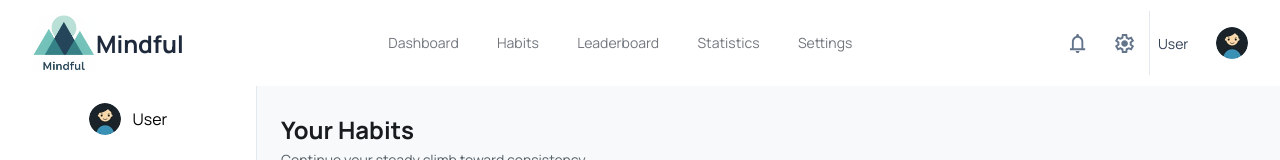
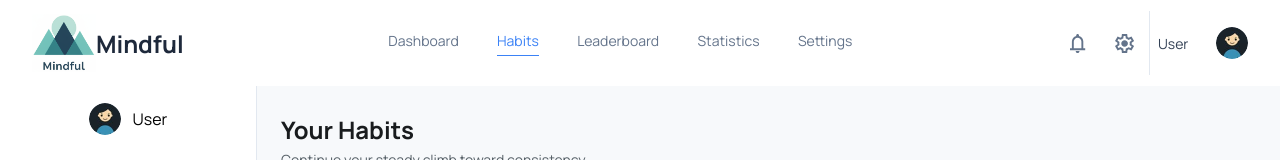
Before and after one commit to YaSidneva/habit-project, a React (Vite) app: page /habits in a window 1280 px wide. Shown: the top 160 px of the page. Built offline with nearby package versions, Linux system fonts and the light colour scheme.

Commit message:
fix active styles for links in header

```diff
--- a/src/components/Header.css
+++ b/src/components/Header.css
@@ -34,6 +34,23 @@ nav {
     width: 467px;
     font-size: 14px;
     line-height: 20px;
+}
+
+.nav-link {
+    text-decoration: none;
+    color: #64748B;
+    padding-bottom: 4px;
+    border-bottom: 1px solid transparent;
+    transition: all 0.2s ease;
+}
+
+.nav-link:hover {
+    color: #3B82F6;
+}
+
+.nav-link.active {
+    color: #3B82F6;
+    border-bottom: 1px solid #3B82F6;
 }
 
 .headerSettingsBlock {
--- a/src/components/Header.jsx
+++ b/src/components/Header.jsx
@@ -1,4 +1,4 @@
-import { Link, useLocation, useNavigate } from 'react-router-dom'
+import { NavLink, useLocation, useNavigate } from 'react-router-dom'
 import './Header.css'
 
 export default function Header() {
@@ -37,11 +37,11 @@ export default function Header() {
             </div>
 
             <nav>
-                <Link to="/dashboard">Dashboard</Link>
-                <Link to="/habits">Habits</Link>
-                <Link to="/" onClick={(e) => handleProtectedClick(e, 'auth-section')}>Leaderboard</Link>
-                <Link to="/" onClick={(e) => handleProtectedClick(e, 'auth-section')}>Statistics</Link>
-                <Link to="/" onClick={(e) => handleProtectedClick(e, 'auth-section')}>Settings</Link>
+                <NavLink to="/dashboard" className={({ isActive }) => isActive ? 'nav-link active' : 'nav-link'}>Dashboard</NavLink>
+                <NavLink to="/habits" className={({ isActive }) => isActive ? 'nav-link active' : 'nav-link'}>Habits</NavLink>
+                <NavLink to="/leaderboard" onClick={(e) => handleProtectedClick(e, 'auth-section')} className={({ isActive }) => isActive ? 'nav-link active' : 'nav-link'}>Leaderboard</NavLink>
+                <NavLink to="/statistics" onClick={(e) => handleProtectedClick(e, 'auth-section')} className={({ isActive }) => isActive ? 'nav-link active' : 'nav-link'}>Statistics</NavLink>
+                <NavLink to="/settings" onClick={(e) => handleProtectedClick(e, 'auth-section')} className={({ isActive }) => isActive ? 'nav-link active' : 'nav-link'}>Settings</NavLink>
             </nav>
             <div className="headerSettingsBlock">
                 <div className="headerSettings">
```
